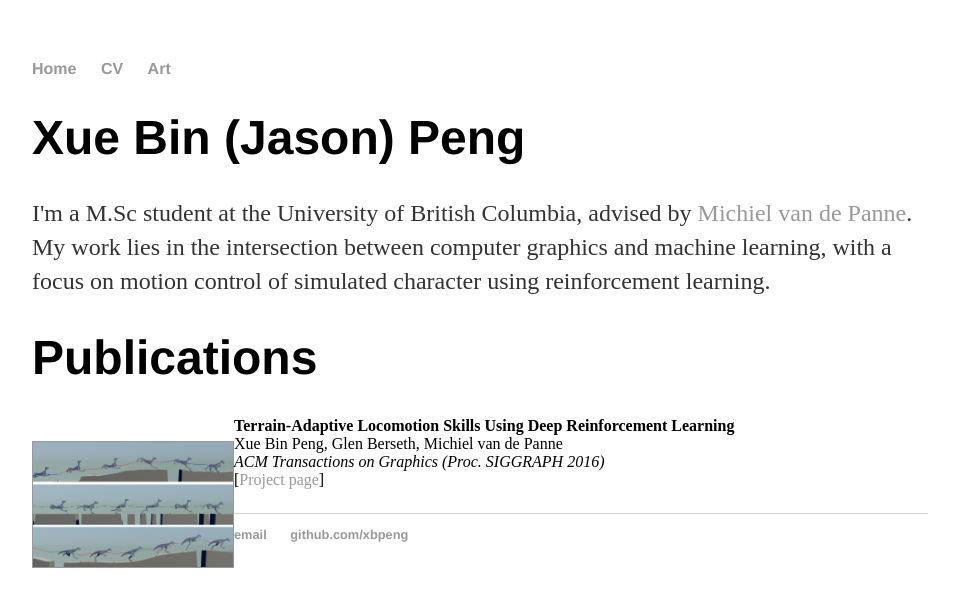
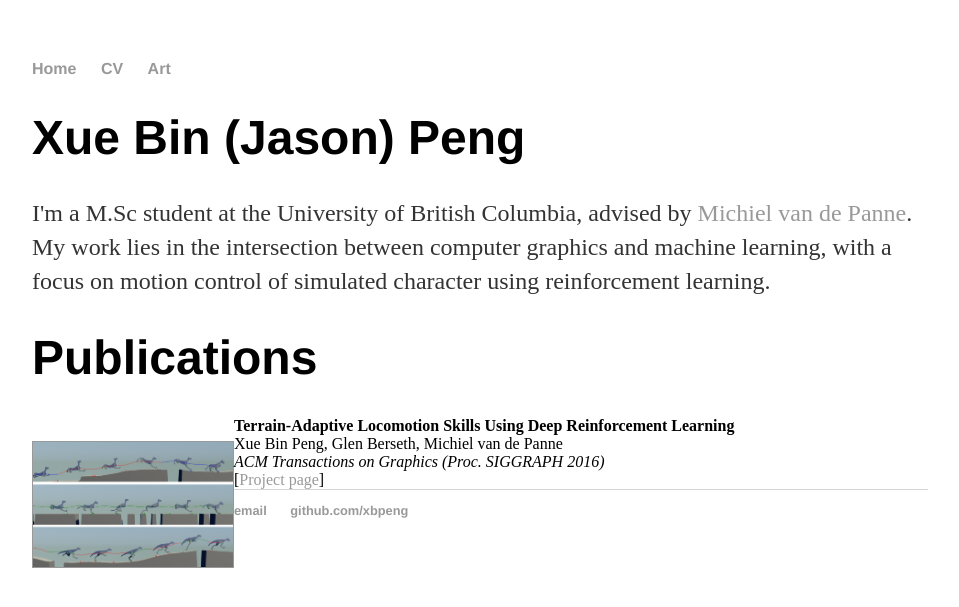
Before and after one commit to xbpeng/xbpeng.github.io, a Jekyll site: the page built from index.html, in a window 1280 px wide. Shown: the top 607 px of the page, without its empty margins (160-1119 px from the left). Built offline with Jekyll 4.4.1, drawn with Linux system fonts in a browser that asks for light colours.

Commit message:
Update index.html
tweaks

```diff
--- a/index.html
+++ b/index.html
@@ -9,13 +9,12 @@
 	<h1>Publications</h1>
 
 	<div>
-    		<p style="float: left;"><a href="https://www.cs.ubc.ca/~van/papers/2016-TOG-deepRL/index.html"><img style="vertical-align:middle" valign="middle" src="images/papers/2016-TOG-deepRL.png"  width="200" height="inherit" border="1px" alt="" /></a>
+    		<p style="float: left;"><a href="https://www.cs.ubc.ca/~van/papers/2016-TOG-deepRL/index.html"><img style="vertical-align:middle" src="images/papers/2016-TOG-deepRL.png"  width="200" height="inherit" border="1px" alt="" /></a></p>
 		<div>
 			<b> Terrain-Adaptive Locomotion Skills Using Deep Reinforcement Learning </b> <br>
 			Xue Bin Peng, Glen Berseth, Michiel van de Panne <br>
 			<em> ACM Transactions on Graphics (Proc. SIGGRAPH 2016)</em> <br>
 			[<a href="https://www.cs.ubc.ca/~van/papers/2016-TOG-deepRL/index.html">Project page</a>]
-			</div>
-		</p>
+		</div>
 	</div>
 </div><!-- /.blurb -->
```
